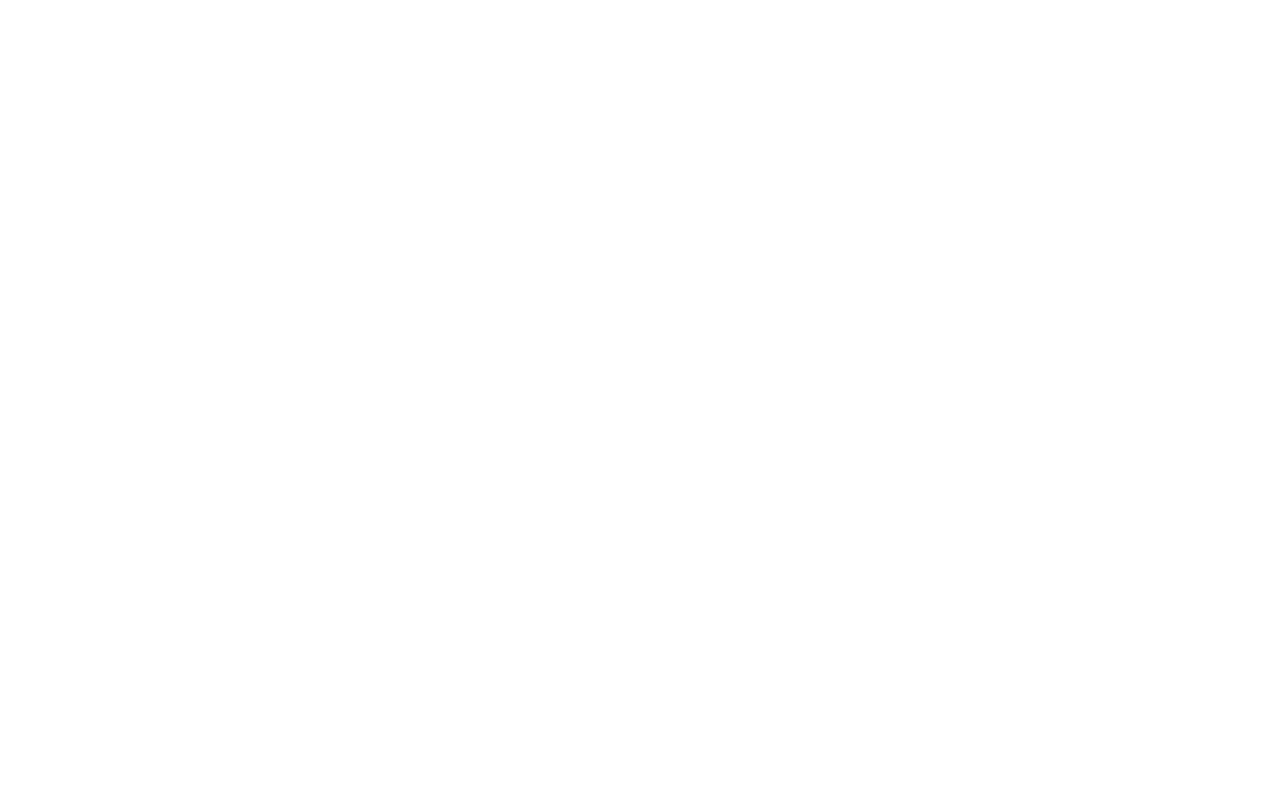
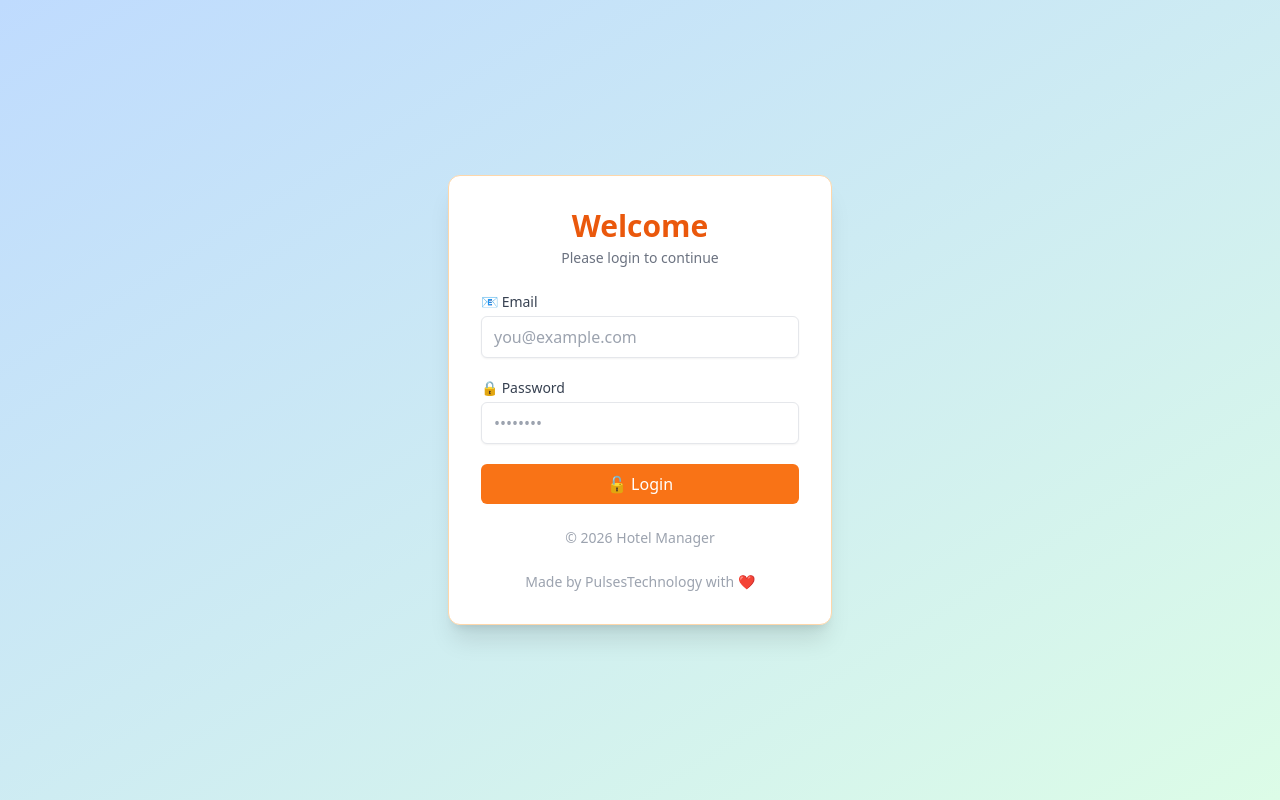
Before and after one commit to RohitChougale/Hotel-Order-management, a React (Vite) app: page / in a window 1280 px wide. Before the commit this address had no page. Built offline with nearby package versions, Linux system fonts and the light colour scheme.

Commit message:
Login page UI Updated

```diff
--- a/src/App.tsx
+++ b/src/App.tsx
@@ -27,7 +27,7 @@
       {/* Routes */}
       <main className="container mx-auto px-4 py-6">
         <Routes>
-          <Route path="/login" element={<Login/>}/>
+          <Route path="/" element={<Login/>}/>
           <Route path="/landingPage" element={<LandingPage/>}/>
           <Route path="/home" element={<Home/>}/>
           <Route path="/admin" element={<Admin />} />
--- a/src/pages/Login.tsx
+++ b/src/pages/Login.tsx
@@ -15,18 +15,18 @@
     setError("");
 
     try {
-      // Firebase Authentication
-      const userCredential = await signInWithEmailAndPassword(auth, email, password);
+      const userCredential = await signInWithEmailAndPassword(
+        auth,
+        email,
+        password
+      );
       const userId = userCredential.user.uid;
-
-      // Fetch user system type from Firestore
       const userDoc = await getDoc(doc(db, "users", userId));
       if (!userDoc.exists()) throw new Error("User document not found");
 
       const userData = userDoc.data();
       const systemType = userData.systemType;
 
-      // Redirect based on system type
       if (systemType === "counter") {
         navigate("/counterHome");
       } else if (systemType === "table") {
@@ -34,7 +34,6 @@
       } else {
         throw new Error("Invalid system type in user document");
       }
-
     } catch (err: any) {
       console.error("Login failed:", err);
       setError(err.message || "Login failed");
@@ -42,40 +41,63 @@
   };
 
   return (
-    <div className="min-h-screen flex items-center justify-center bg-gray-100 px-4">
-      <div className="bg-white p-6 rounded-lg shadow-md w-full max-w-sm">
-        <h2 className="text-2xl font-bold mb-4 text-center text-orange-600">🔐 Login</h2>
-        {error && <div className="text-red-500 text-sm mb-3">{error}</div>}
-        <form onSubmit={handleLogin} className="space-y-4">
+        <div className="fixed inset-0 bg-gradient-to-br from-blue-200 to-green-100 flex items-center justify-center overflow-hidden">
+
+      <div className="bg-white p-6 sm:p-8 rounded-xl shadow-xl w-full max-w-sm border border-orange-200">
+        <div className="text-center mb-6">
+          <h2 className="text-3xl font-extrabold text-orange-600">Welcome</h2>
+          <p className="text-sm text-gray-500 mt-1">Please login to continue</p>
+        </div>
+
+        {error && (
+          <div className="bg-red-100 text-red-700 text-sm px-4 py-2 rounded mb-4 border border-red-300">
+            {error}
+          </div>
+        )}
+
+        <form onSubmit={handleLogin} className="space-y-5">
           <div>
-            <label className="block text-sm font-medium text-gray-700">Email</label>
+            <label className="block text-sm font-medium text-gray-700 mb-1">
+              📧 Email
+            </label>
             <input
               type="email"
-              className="w-full border px-3 py-2 rounded shadow-sm"
+              className="w-full border px-3 py-2 rounded-md shadow-sm focus:ring-2 focus:ring-orange-300 focus:outline-none"
               value={email}
               onChange={(e) => setEmail(e.target.value)}
               required
+              placeholder="you@example.com"
             />
           </div>
 
           <div>
-            <label className="block text-sm font-medium text-gray-700">Password</label>
+            <label className="block text-sm font-medium text-gray-700 mb-1">
+              🔒 Password
+            </label>
             <input
               type="password"
-              className="w-full border px-3 py-2 rounded shadow-sm"
+              className="w-full border px-3 py-2 rounded-md shadow-sm focus:ring-2 focus:ring-orange-300 focus:outline-none"
               value={password}
               onChange={(e) => setPassword(e.target.value)}
               required
+              placeholder="••••••••"
             />
           </div>
 
           <button
             type="submit"
-            className="w-full bg-orange-500 text-white py-2 rounded hover:bg-orange-600"
+            className="w-full py-2 bg-orange-500 hover:bg-orange-600 text-white font-medium rounded-md transition duration-150"
           >
-            Login
+            🔓 Login
           </button>
         </form>
+
+        <p className="text-center text-sm text-gray-400 mt-6">
+          © {new Date().getFullYear()} Hotel Manager
+        </p>
+        <p className="text-center text-sm text-gray-400 mt-6">
+          Made by PulsesTechnology with ❤️
+        </p>
       </div>
     </div>
   );
```
